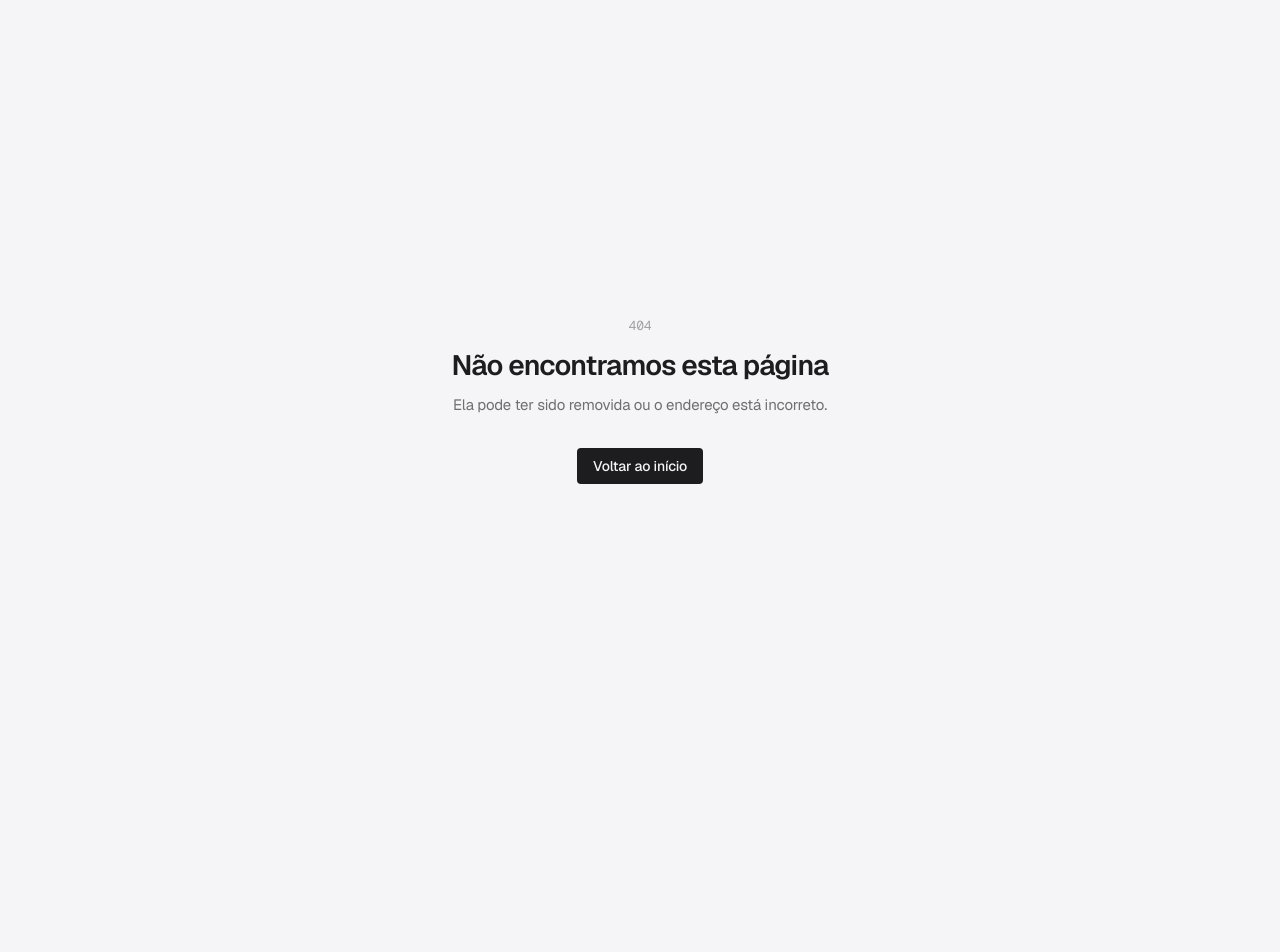
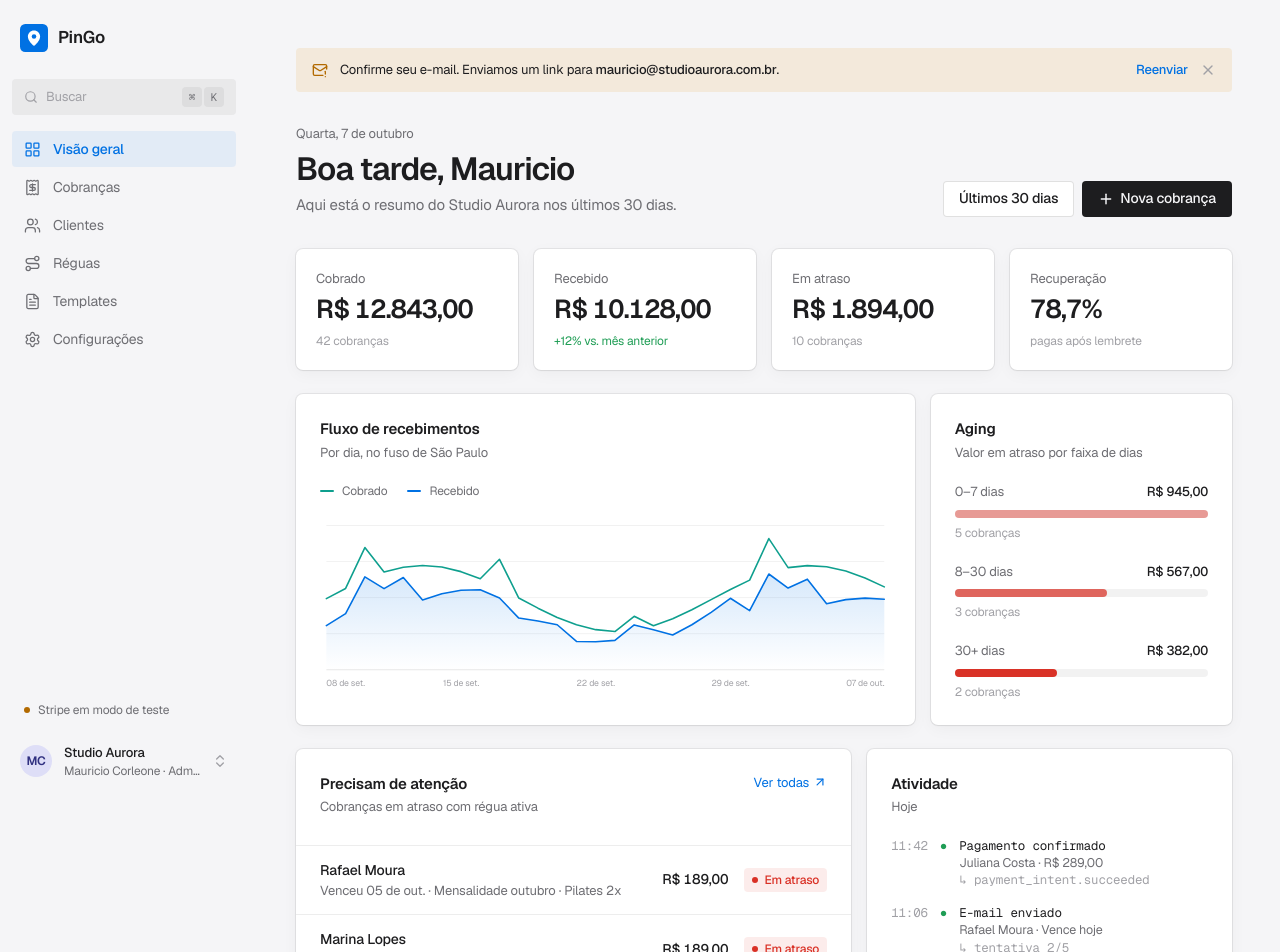
Before and after one commit to MAUXII/pingo-web, a Next.js app: page /dashboard in a window 1280 px wide. Before the commit this address had no page. Shown: the top 952 px of the page. Before the commit the page ends 800 px from the top, so only its background shows below. Built offline with nearby package versions, Linux system fonts and the light colour scheme.

Commit message:
feat(dashboard): add app shell and overview

```diff
--- /dev/null
+++ b/src/app/(app)/dashboard/page.tsx
@@ -0,0 +1,142 @@
+import Link from "next/link";
+import { ArrowUpRight, Plus } from "lucide-react";
+import { Button, Card, CardHeader, PageHeader, StatusBadge } from "@/components/ui";
+import { RevenueChart } from "@/components/revenue-chart";
+import { getDashboardSummary, listCharges } from "@/lib/api";
+import { formatCents, formatShortDate } from "@/lib/format";
+
+export const metadata = { title: "Visão geral" };
+
+const activity = [
+  { t: "11:42", kind: "ok", text: "Pagamento confirmado", detail: "Juliana Costa · R$ 289,00", meta: "payment_intent.succeeded" },
+  { t: "11:06", kind: "ok", text: "E-mail enviado", detail: "Rafael Moura · Vence hoje", meta: "tentativa 2/5" },
+  { t: "10:58", kind: "info", text: "Pix gerado", detail: "Camila Ferreira · expira em 24 h", meta: "pix_attempt 1" },
+  { t: "09:30", kind: "warn", text: "Lembrete ignorado", detail: "Marina Lopes · opt-out de e-mail", meta: "opt_out" },
+  { t: "08:00", kind: "info", text: "Janela de envio aberta", detail: "3 lembretes na fila", meta: "08h–20h" },
+];
+
+export default function DashboardPage() {
+  const s = getDashboardSummary();
+  const overdue = listCharges({ status: "OVERDUE" }).content;
+  const agingMax = Math.max(...s.aging.map((a) => a.cents));
+
+  const kpis = [
+    { label: "Cobrado", value: formatCents(s.billedCents), note: "42 cobranças" },
+    { label: "Recebido", value: formatCents(s.receivedCents), note: "+12% vs. mês anterior", up: true },
+    { label: "Em atraso", value: formatCents(s.overdueCents), note: "10 cobranças" },
+    { label: "Recuperação", value: `${(s.recoveryRate * 100).toFixed(1).replace(".", ",")}%`, note: "pagas após lembrete" },
+  ];
+
+  return (
+    <>
+      <PageHeader
+        eyebrow="Quarta, 7 de outubro"
+        title="Boa tarde, Mauricio"
+        subtitle="Aqui está o resumo do Studio Aurora nos últimos 30 dias."
+        actions={
+          <>
+            <Button variant="secondary">Últimos 30 dias</Button>
+            <Button variant="primary" href="/charges/new">
+              <Plus className="size-4" strokeWidth={2.2} /> Nova cobrança
+            </Button>
+          </>
+        }
+      />
+
+      <section className="mb-6 grid grid-cols-2 gap-4 lg:grid-cols-4">
+        {kpis.map((k) => (
+          <Card key={k.label} className="!p-5">
+            <div className="text-[13px] text-fg-2">{k.label}</div>
+            <div className="tabular mt-2 text-[26px] leading-none font-semibold tracking-[-0.03em]">{k.value}</div>
+            <div className={k.up ? "mt-2.5 text-[12px] text-green" : "mt-2.5 text-[12px] text-fg-3"}>{k.note}</div>
+          </Card>
+        ))}
+      </section>
+
+      <section className="mb-6 grid gap-4 lg:grid-cols-3">
+        <Card className="lg:col-span-2">
+          <CardHeader title="Fluxo de recebimentos" subtitle="Por dia, no fuso de São Paulo" />
+          <RevenueChart data={s.daily} />
+        </Card>
+
+        <Card>
+          <CardHeader title="Aging" subtitle="Valor em atraso por faixa de dias" />
+          <div className="space-y-5">
+            {s.aging.map((a, i) => (
+              <div key={a.bucket}>
+                <div className="mb-2 flex items-baseline justify-between text-[13px]">
+                  <span className="text-fg-2">{a.bucket} dias</span>
+                  <span className="tabular font-medium">{formatCents(a.cents)}</span>
+                </div>
+                <div className="h-2 rounded-full bg-gray-soft">
+                  <div
+                    className="h-2 rounded-full bg-red"
+                    style={{ width: `${(a.cents / agingMax) * 100}%`, opacity: 0.45 + i * 0.27 }}
+                  />
+                </div>
+                <div className="mt-1.5 text-[12px] text-fg-3">
+                  {a.count} {a.count === 1 ? "cobrança" : "cobranças"}
+                </div>
+              </div>
+            ))}
+          </div>
+        </Card>
+      </section>
+
+      <section className="grid gap-4 lg:grid-cols-5">
+        <Card className="lg:col-span-3" padded={false}>
+          <div className="p-6 pb-2">
+            <CardHeader
+              title="Precisam de atenção"
+              subtitle="Cobranças em atraso com régua ativa"
+              action={
+                <Link href="/charges?status=OVERDUE" className="inline-flex items-center gap-1 text-[13px] text-accent">
+                  Ver todas <ArrowUpRight className="size-3.5" />
+                </Link>
+              }
+            />
+          </div>
+          <ul className="divide-y divide-line border-t border-line">
+            {overdue.map((c) => (
+              <li key={c.id}>
+                <Link href={`/charges/${c.id}`} className="flex items-center gap-4 px-6 py-3.5 hover:bg-surface-2">
+                  <div className="min-w-0 flex-1">
+                    <div className="truncate text-[14px] font-medium">{c.customerName}</div>
+                    <div className="truncate text-[13px] text-fg-2">
+                      Venceu {formatShortDate(c.dueDate)} · {c.description}
+                    </div>
+                  </div>
+                  <span className="tabular text-[14px] font-medium">{formatCents(c.amountCents)}</span>
+                  <StatusBadge status={c.status} />
+                </Link>
+              </li>
+            ))}
+          </ul>
+        </Card>
+
+        <Card className="lg:col-span-2">
+          <CardHeader title="Atividade" subtitle="Hoje" />
+          <ol className="space-y-4 font-mono text-[12.5px] leading-snug">
+            {activity.map((a) => (
+              <li key={a.t + a.text} className="flex gap-3">
+                <span className="text-fg-3">{a.t}</span>
+                <span
+                  className={
+                    a.kind === "ok" ? "text-green" : a.kind === "warn" ? "text-amber" : "text-fg-3"
+                  }
+                >
+                  ●
+                </span>
+                <span className="min-w-0">
+                  <span className="text-fg">{a.text}</span>
+                  <span className="block font-sans text-[12.5px] text-fg-2">{a.detail}</span>
+                  <span className="block text-fg-3">↳ {a.meta}</span>
+                </span>
+              </li>
+            ))}
+          </ol>
+        </Card>
+      </section>
+    </>
+  );
+}
--- /dev/null
+++ b/src/app/(app)/layout.tsx
@@ -0,0 +1,19 @@
+import { Sidebar } from "@/components/sidebar";
+import { VerifyBanner } from "@/components/verify-banner";
+import { getCurrentUser, getTenant } from "@/lib/api";
+
+export default function AppLayout({ children }: { children: React.ReactNode }) {
+  const tenant = getTenant();
+  const user = getCurrentUser();
+  return (
+    <div className="min-h-dvh">
+      <Sidebar tenantName={tenant.name} userName={user.name} role={user.role} />
+      <main className="lg:pl-[248px]">
+        <div className="mx-auto max-w-[1120px] px-4 py-8 sm:px-8 lg:px-12 lg:py-12">
+          {!user.emailVerifiedAt && <VerifyBanner email={user.email} />}
+          {children}
+        </div>
+      </main>
+    </div>
+  );
+}
```
